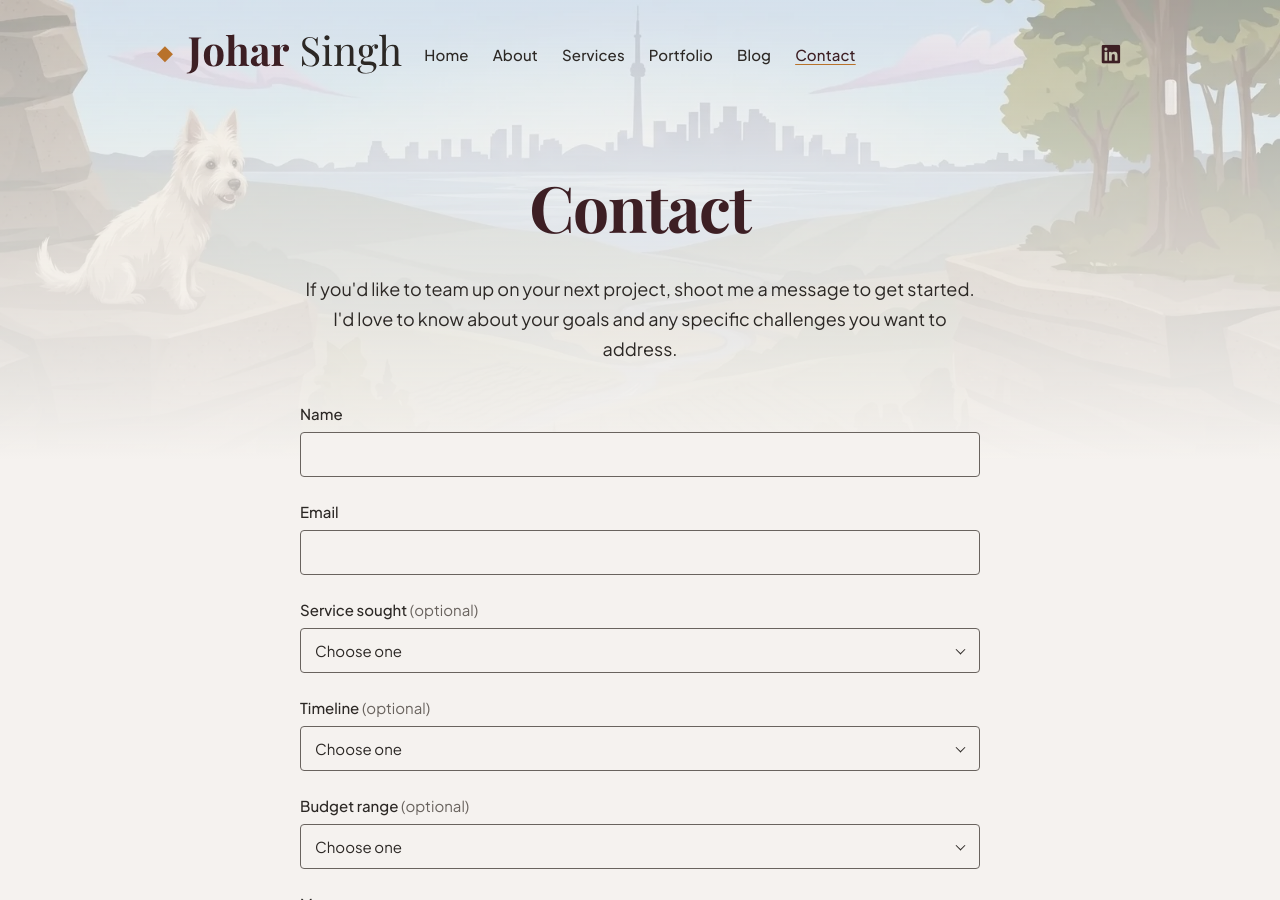
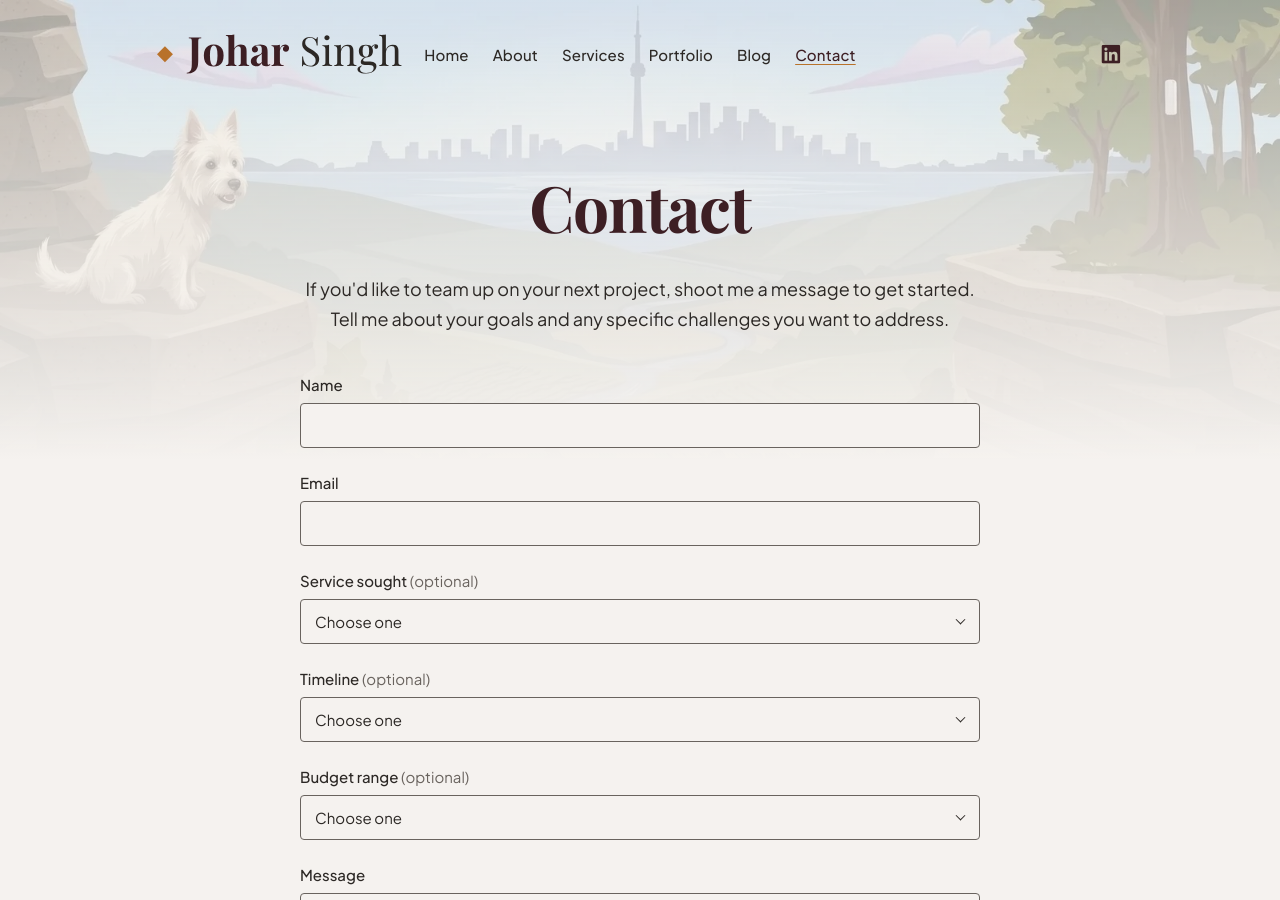
Before and after one commit to j0har/joharsingh.com, a Jekyll site: the page built from _pages/contact.html, in a window 1280 px wide and 900 px high. Built offline with Jekyll 4.4.1, drawn with Linux system fonts in a browser that asks for light colours; some web fonts are replaced.

Commit message:
Contact page: intro line and meta description
Co-Authored-By: Claude Opus 5.5 <noreply@anthropic.com>
Claude-Session: https://claude.ai/code/session_01JJ3jJhkemycMaauAk8Zjbo

```diff
--- a/_data/settings.yml
+++ b/_data/settings.yml
@@ -103,7 +103,7 @@ footer_menu_settings:
 # Contact Settings
 contact:
   formspree_id: "mzdlqrel"
-  description: If you'd like to team up on your next project, shoot me a message to get started. I'd love to know about your goals and any specific challenges you want to address.
+  description: If you'd like to team up on your next project, shoot me a message to get started. Tell me about your goals and any specific challenges you want to address.
 
 
 #-------------------------------
--- a/_pages/contact.html
+++ b/_pages/contact.html
@@ -3,7 +3,7 @@ layout: page
 title: Contact
 meta_title: Contact — Johar Singh
 permalink: /contact/
-meta_description: Need help with a custom learning solution? Shoot me a message to get started with a quote or a consultation.
+meta_description: Do you need help designing better learning experiences for your people? Shoot me a message to get started.
 hero_image: '/images/Selkie-background.webp'
 ---
 
```
